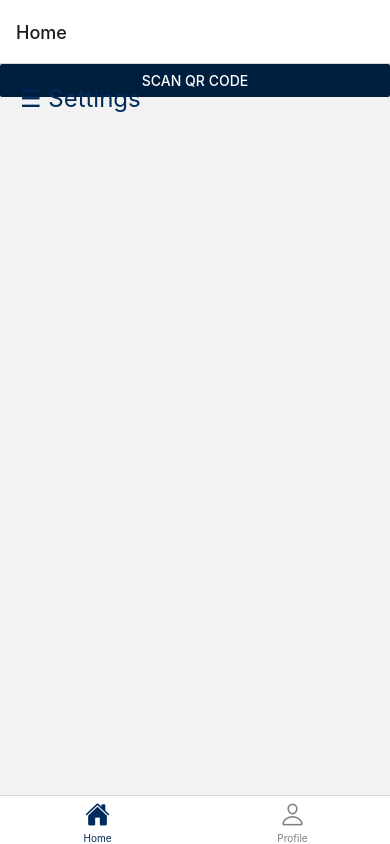
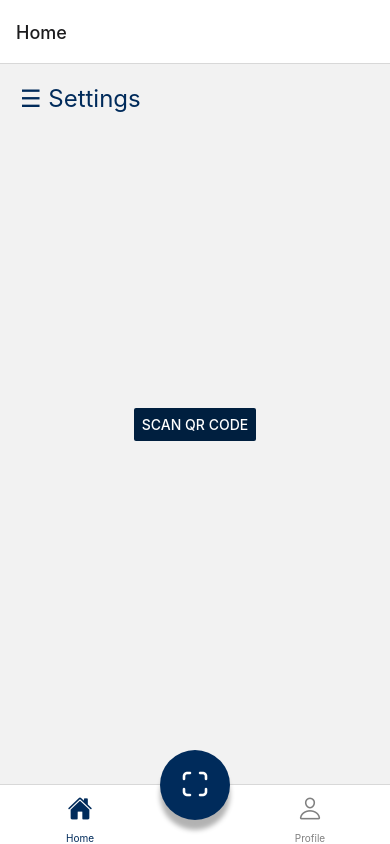
Before and after one commit to Khemz-Developer/fuel-quota-management-frontend-Project, a React Native app in the folder FuelQuotaApp/: screen /Home in a window 390 px wide. Built offline with nearby package versions, Linux system fonts and the light colour scheme.

Commit message:
add scan in bottom navigator

```diff
--- a/FuelQuotaApp/navigation/MainNavigator.js
+++ b/FuelQuotaApp/navigation/MainNavigator.js
@@ -1,5 +1,5 @@
-// navigation/MainNavigator.js
 import React from "react";
+import { View, TouchableOpacity, StyleSheet } from "react-native";
 import { createStackNavigator } from "@react-navigation/stack";
 import { NavigationContainer } from "@react-navigation/native";
 import { createBottomTabNavigator } from "@react-navigation/bottom-tabs";
@@ -11,11 +11,18 @@ import QRScannerScreen from "../screens/QRScannerScreen";
 import StartingScreen from "../screens/StartingScreen";
 import SignupScreen from "../screens/SignupScreen";
 import ProfileScreen from "../screens/ProfileScreen";
+import ScanScreen from "../screens/ScanScreen"; // Import the Scan screen
 
 // Create navigators
-
 const Tab = createBottomTabNavigator();
 const Stack = createStackNavigator();
+
+// Custom TabBarButton for Scan Icon
+const CustomScanButton = ({ children, onPress }) => (
+  <TouchableOpacity style={styles.customButtonContainer} onPress={onPress}>
+    <View style={styles.customButton}>{children}</View>
+  </TouchableOpacity>
+);
 
 // Bottom Tabs
 function BottomTabs() {
@@ -34,9 +41,23 @@ function BottomTabs() {
         },
         tabBarActiveTintColor: "#002B5B", // Active tab color
         tabBarInactiveTintColor: "gray",
+        tabBarStyle: {
+          height: 60, // Adjust height for custom button spacing
+        },
       })}
     >
       <Tab.Screen name="Home" component={HomeScreen} />
+      <Tab.Screen
+        name="Scan"
+        component={ScanScreen} // Connect to the Scan screen
+        options={{
+          tabBarButton: (props) => (
+            <CustomScanButton {...props}>
+              <Ionicons name="scan" size={30} color="#fff" />
+            </CustomScanButton>
+          ),
+        }}
+      />
       <Tab.Screen name="Profile" component={ProfileScreen} />
     </Tab.Navigator>
   );
@@ -46,16 +67,8 @@ export default function MainNavigator() {
   return (
     <NavigationContainer>
       <Stack.Navigator initialRouteName="Starting">
-        <Stack.Screen
-          name="Starting"
-          component={StartingScreen}
-          options={{ headerShown: false }}
-        />
-        <Stack.Screen
-          name="Login"
-          component={LoginScreen}
-          options={{ title: "Login" }}
-        />
+        <Stack.Screen name="Starting" component={StartingScreen} options={{ headerShown: false }} />
+        <Stack.Screen name="Login" component={LoginScreen} options={{ title: "Login" }} />
         <Stack.Screen name="Signup" component={SignupScreen} />
         <Stack.Screen
           name="Home"
@@ -65,12 +78,107 @@ export default function MainNavigator() {
             headerShown: false, // Hide the default header
           }}
         />
-        <Stack.Screen
-          name="QRScanner"
-          component={QRScannerScreen}
-          options={{ title: "Scan QR Code" }}
-        />
+        <Stack.Screen name="QRScanner" component={QRScannerScreen} options={{ title: "Scan QR Code" }} />
       </Stack.Navigator>
     </NavigationContainer>
   );
 }
+
+// Styles for the custom scan button
+const styles = StyleSheet.create({
+  customButtonContainer: {
+    top: -30, // Raise the button above the tab bar
+    justifyContent: "center",
+    alignItems: "center",
+  },
+  customButton: {
+    width: 70,
+    height: 70,
+    borderRadius: 35,
+    backgroundColor: "#002B5B",
+    justifyContent: "center",
+    alignItems: "center",
+    shadowColor: "#000",
+    shadowOffset: { width: 0, height: 10 },
+    shadowOpacity: 0.3,
+    shadowRadius: 5,
+    elevation: 5,
+  },
+});
+
+// // navigation/MainNavigator.js
+// import React from "react";
+// import { createStackNavigator } from "@react-navigation/stack";
+// import { NavigationContainer } from "@react-navigation/native";
+// import { createBottomTabNavigator } from "@react-navigation/bottom-tabs";
+// import { Ionicons } from "@expo/vector-icons";
+
+// import LoginScreen from "../screens/LoginScreen";
+// import HomeScreen from "../screens/Homescreen";
+// import QRScannerScreen from "../screens/QRScannerScreen";
+// import StartingScreen from "../screens/StartingScreen";
+// import SignupScreen from "../screens/SignupScreen";
+// import ProfileScreen from "../screens/ProfileScreen";
+
+// // Create navigators
+
+// const Tab = createBottomTabNavigator();
+// const Stack = createStackNavigator();
+
+// // Bottom Tabs
+// function BottomTabs() {
+//   return (
+//     <Tab.Navigator
+//       initialRouteName="Home"
+//       screenOptions={({ route }) => ({
+//         tabBarIcon: ({ focused, color, size }) => {
+//           let iconName;
+//           if (route.name === "Home") {
+//             iconName = focused ? "home" : "home-outline";
+//           } else if (route.name === "Profile") {
+//             iconName = focused ? "person" : "person-outline";
+//           }
+//           return <Ionicons name={iconName} size={size} color={color} />;
+//         },
+//         tabBarActiveTintColor: "#002B5B", // Active tab color
+//         tabBarInactiveTintColor: "gray",
+//       })}
+//     >
+//       <Tab.Screen name="Home" component={HomeScreen} />
+//       <Tab.Screen name="Profile" component={ProfileScreen} />
+//     </Tab.Navigator>
+//   );
+// }
+
+// export default function MainNavigator() {
+//   return (
+//     <NavigationContainer>
+//       <Stack.Navigator initialRouteName="Starting">
+//         <Stack.Screen
+//           name="Starting"
+//           component={StartingScreen}
+//           options={{ headerShown: false }}
+//         />
+//         <Stack.Screen
+//           name="Login"
+//           component={LoginScreen}
+//           options={{ title: "Login" }}
+//         />
+//         <Stack.Screen name="Signup" component={SignupScreen} />
+//         <Stack.Screen
+//           name="Home"
+//           component={BottomTabs}
+//           options={{
+//             title: "Home", // Custom title for the screen
+//             headerShown: false, // Hide the default header
+//           }}
+//         />
+//         <Stack.Screen
+//           name="QRScanner"
+//           component={QRScannerScreen}
+//           options={{ title: "Scan QR Code" }}
+//         />
+//       </Stack.Navigator>
+//     </NavigationContainer>
+//   );
+// }
--- a/FuelQuotaApp/screens/Homescreen.js
+++ b/FuelQuotaApp/screens/Homescreen.js
@@ -1,27 +1,22 @@
 // screens/HomeScreen.js
 import React from "react";
 import { View, Text, Button, StyleSheet } from "react-native";
-import { globalStyles } from "../styles/styles";
 
 export default function HomeScreen({ navigation }) {
   return (
     <View style={styles.container}>
-      <Button
-        title="Scan QR Code"
-        onPress={() => navigation.navigate("QRScanner")}
-        color="#001f3f"
-      />
+      <Button title="Scan QR Code" onPress={() => navigation.navigate("QRScanner")} color="#001f3f" />
       <Text style={styles.settings}>☰ Settings</Text>
     </View>
   );
 }
 
 const styles = StyleSheet.create({
-  // container: {
-  //   flex: 1,
-  //   justifyContent: "center",
-  //   alignItems: "center",
-  // },
+  container: {
+    flex: 1,
+    justifyContent: "center",
+    alignItems: "center",
+  },
   settings: {
     position: "absolute", // Free positioning
     top: 20, // Distance from the top
--- /dev/null
+++ b/FuelQuotaApp/screens/ScanScreen.js
@@ -0,0 +1,24 @@
+// screens/ScanScreen.js
+import React from "react";
+import { View, Text, StyleSheet } from "react-native";
+
+const ScanScreen = () => {
+  return (
+    <View style={styles.container}>
+      <Text style={styles.text}>This is the Scan Screen</Text>
+    </View>
+  );
+};
+
+const styles = StyleSheet.create({
+  container: {
+    flex: 1,
+    justifyContent: "center",
+    alignItems: "center",
+  },
+  text: {
+    fontSize: 18,
+  },
+});
+
+export default ScanScreen;
```
Also changed, not shown: FuelQuotaApp/screens/StartingScreen.js (+2 -6 lines).
